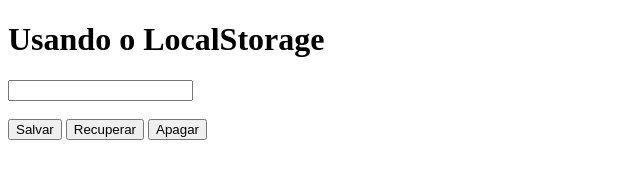
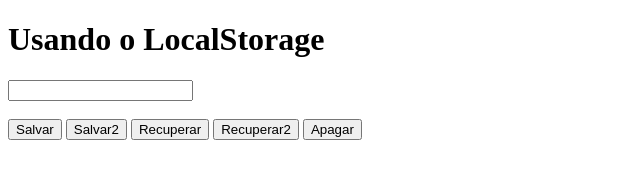
Before and after one commit to deividfrechou/localstorage, a plain HTML site: page index.htm in a window 1280 px wide. Shown: the whole page, without its empty margins (0-640 px from the left). Drawn offline with Linux system fonts and the light colour scheme.

Commit message:
Modelos diferentes de incluir e recuperar dados

```diff
--- a/index.htm
+++ b/index.htm
@@ -11,8 +11,12 @@
    <h1>Usando o LocalStorage</h1>
    <input id="dado" /><br><br>
    <button onclick="salvar()">Salvar</button>
+   <button onclick="salvar2()">Salvar2</button>
    <button onclick="carregar()">Recuperar</button>
+   <button onclick="carregar2()">Recuperar2</button>
    <button onclick="apagar()">Apagar</button>
+   <br>
+   <label id="texto"><script>carregar2()</script></label>
    <script src="script.js"></script>
 </body>
 </html>
--- a/script.js
+++ b/script.js
@@ -5,6 +5,16 @@ function salvar(){
 function carregar(){
     document.getElementById("dado").value = localStorage.info;
 }
+
+function salvar2(){
+    localStorage.setItem("nome",document.getElementById("dado").value);
+}
+
+function carregar2(){
+    document.getElementById("texto").innerHTML = localStorage.getItem("nome");
+}
+
 function apagar(){
     localStorage.removeItem("info");
+    localStorage.removeItem("nome");
 }
```
